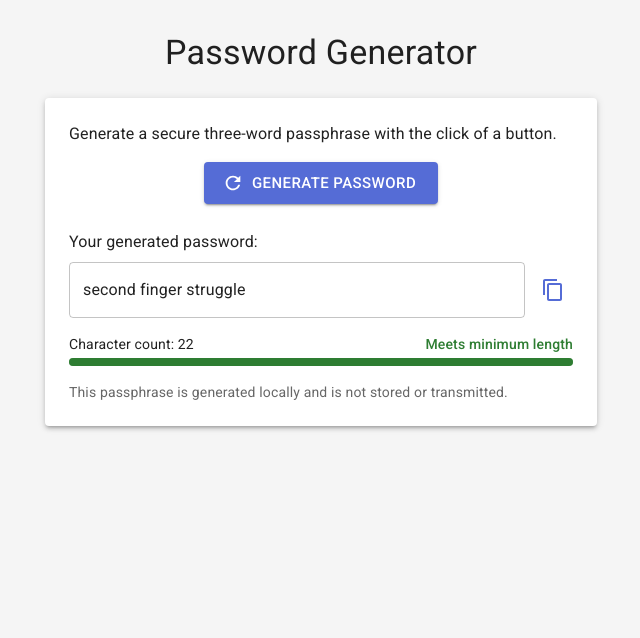
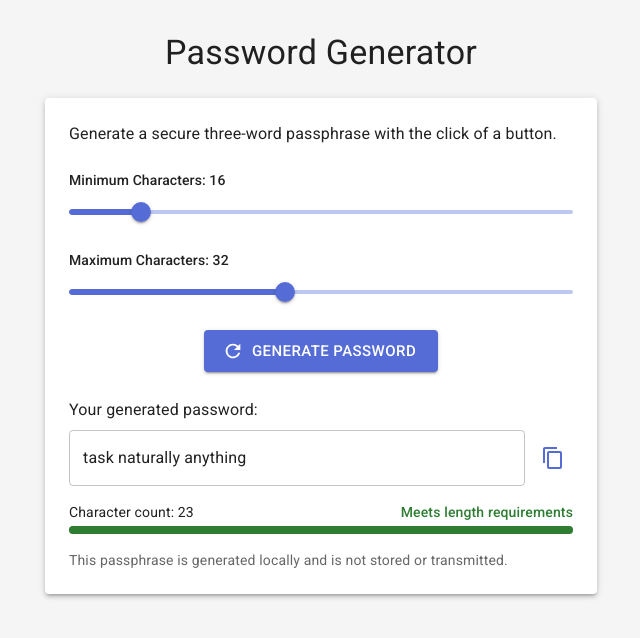
Before and after one commit to dervish666/PasswordGenerator, a React (Create React App) app: page / in a window 1280 px wide. Both pictures are taken after a click on the button "GENERATE PASSWORD". Shown: the top 638 px of the page, without its empty margins (319-959 px from the left). Built offline with nearby package versions, Linux system fonts and the light colour scheme.

Commit message:
added sliders

```diff
--- a/src/App.js
+++ b/src/App.js
@@ -9,35 +9,55 @@ import {
   IconButton,
   Snackbar,
   Alert,
-  LinearProgress
+  LinearProgress,
+  Slider
 } from '@mui/material';
 import ContentCopyIcon from '@mui/icons-material/ContentCopy';
 import RefreshIcon from '@mui/icons-material/Refresh';
-import { getRandomWordsEfficient } from './wordListUtils';
+import { getRandomWordsWithinLength } from './wordListUtils';
 
 function App() {
   const [password, setPassword] = useState('');
   const [copied, setCopied] = useState(false);
   const [charCount, setCharCount] = useState(0);
-  const [meetsMinLength, setMeetsMinLength] = useState(false);
-  const MIN_LENGTH = 16;
+  const [meetsLengthRequirements, setMeetsLengthRequirements] = useState(false);
+  const [minLength, setMinLength] = useState(16);
+  const [maxLength, setMaxLength] = useState(32);
 
   // Update character count when password changes
   useEffect(() => {
     const count = password.length;
     setCharCount(count);
-    setMeetsMinLength(count >= MIN_LENGTH);
-  }, [password]);
+    setMeetsLengthRequirements(count >= minLength && count <= maxLength);
+  }, [password, minLength, maxLength]);
 
-  // Function to generate a three-word passphrase
+  // Handle min length slider change
+  const handleMinLengthChange = (event, newValue) => {
+    // Ensure min doesn't exceed max
+    if (newValue <= maxLength) {
+      setMinLength(newValue);
+    }
+  };
+
+  // Handle max length slider change
+  const handleMaxLengthChange = (event, newValue) => {
+    // Ensure max doesn't go below min
+    if (newValue >= minLength) {
+      setMaxLength(newValue);
+    }
+  };
+
+  // Function to generate a passphrase within length constraints
   const generatePassword = async () => {
     try {
-      // Get 3 random words from the word list file
-      const selectedWords = await getRandomWordsEfficient(3);
+      // Get random words that form a password within the specified length range
+      const result = await getRandomWordsWithinLength(minLength, maxLength);
 
-      // Join with spaces
-      const newPassword = selectedWords.join(' ');
-      setPassword(newPassword);
+      setPassword(result.password);
+
+      if (!result.success) {
+        console.warn('Could not generate password within exact constraints, using best effort');
+      }
     } catch (error) {
       console.error('Error generating password:', error);
       // Fallback to a default password if there's an error
@@ -76,6 +96,34 @@ function App() {
             Generate a secure three-word passphrase with the click of a button.
           </Typography>
 
+          {/* Length Range Sliders */}
+          <Box sx={{ mt: 3, mb: 2 }}>
+            <Typography variant="subtitle2" gutterBottom>
+              Minimum Characters: {minLength}
+            </Typography>
+            <Slider
+              value={minLength}
+              onChange={handleMinLengthChange}
+              min={8}
+              max={64}
+              step={1}
+              valueLabelDisplay="auto"
+              sx={{ mb: 2 }}
+            />
+
+            <Typography variant="subtitle2" gutterBottom>
+              Maximum Characters: {maxLength}
+            </Typography>
+            <Slider
+              value={maxLength}
+              onChange={handleMaxLengthChange}
+              min={8}
+              max={64}
+              step={1}
+              valueLabelDisplay="auto"
+            />
+          </Box>
+
           <Box sx={{ display: 'flex', justifyContent: 'center', mt: 2 }}>
             <Button
               variant="contained"
@@ -112,7 +160,7 @@ function App() {
                 </IconButton>
               </Box>
 
-              {/* Character count and minimum length indicator */}
+              {/* Character count and length range indicator */}
               <Box sx={{ mt: 2, mb: 1 }}>
                 <Box sx={{ display: 'flex', justifyContent: 'space-between', mb: 0.5 }}>
                   <Typography variant="body2">
@@ -121,17 +169,21 @@ function App() {
                   <Typography
                     variant="body2"
                     sx={{
-                      color: meetsMinLength ? 'success.main' : 'error.main',
+                      color: meetsLengthRequirements ? 'success.main' : 'error.main',
                       fontWeight: 'medium'
                     }}
                   >
-                    {meetsMinLength ? 'Meets minimum length' : `Minimum ${MIN_LENGTH} characters required`}
+                    {meetsLengthRequirements
+                      ? 'Meets length requirements'
+                      : charCount < minLength
+                        ? `Minimum ${minLength} characters required`
+                        : `Maximum ${maxLength} characters exceeded`}
                   </Typography>
                 </Box>
                 <LinearProgress
                   variant="determinate"
-                  value={Math.min((charCount / MIN_LENGTH) * 100, 100)}
-                  color={meetsMinLength ? "success" : "primary"}
+                  value={Math.min((charCount / minLength) * 100, 100)}
+                  color={meetsLengthRequirements ? "success" : charCount > maxLength ? "error" : "primary"}
                   sx={{ height: 8, borderRadius: 4 }}
                 />
               </Box>
--- a/src/wordListUtils.js
+++ b/src/wordListUtils.js
@@ -91,3 +91,76 @@ export const getRandomWordsEfficient = async (count = 3) => {
     return ['secure', 'password', 'generator'].slice(0, count);
   }
 };
+
+/**
+ * Generates a passphrase within specified character length constraints
+ * @param {number} minLength - Minimum total character length (including spaces)
+ * @param {number} maxLength - Maximum total character length (including spaces)
+ * @param {number} maxAttempts - Maximum number of attempts before giving up
+ * @returns {Promise<{words: string[], password: string, success: boolean}>} Result object
+ */
+export const getRandomWordsWithinLength = async (minLength = 16, maxLength = 32, maxAttempts = 100) => {
+  try {
+    // Fetch the entire file once
+    const response = await fetch('/wordlist.txt');
+    if (!response.ok) {
+      throw new Error('Failed to fetch word list');
+    }
+
+    const text = await response.text();
+    const allWords = text.split('\n').map(line => line.trim().toLowerCase()).filter(line => line.length > 0);
+
+    for (let attempt = 0; attempt < maxAttempts; attempt++) {
+      const words = [];
+      const usedIndices = new Set();
+
+      // Start with 3 words and adjust as needed
+      let targetWordCount = 3;
+
+      // Generate unique random words
+      while (words.length < targetWordCount && usedIndices.size < allWords.length) {
+        const randomIndex = Math.floor(Math.random() * allWords.length);
+
+        if (!usedIndices.has(randomIndex)) {
+          usedIndices.add(randomIndex);
+          const word = allWords[randomIndex];
+          if (word) {
+            words.push(word);
+          }
+        }
+      }
+
+      // Calculate password length (words joined by spaces)
+      const password = words.join(' ');
+      const passwordLength = password.length;
+
+      // Check if within constraints
+      if (passwordLength >= minLength && passwordLength <= maxLength) {
+        return { words, password, success: true };
+      }
+
+      // Adjust word count for next attempt based on current length
+      if (passwordLength < minLength) {
+        targetWordCount = Math.min(targetWordCount + 1, 6); // Try more words
+      } else if (passwordLength > maxLength) {
+        targetWordCount = Math.max(targetWordCount - 1, 2); // Try fewer words
+      }
+    }
+
+    // If we couldn't find a valid combination, return the last attempt with success: false
+    const fallbackWords = await getRandomWordsEfficient(3);
+    return {
+      words: fallbackWords,
+      password: fallbackWords.join(' '),
+      success: false
+    };
+  } catch (error) {
+    console.error('Error generating password within length constraints:', error);
+    const fallbackWords = ['secure', 'password', 'generator'];
+    return {
+      words: fallbackWords,
+      password: fallbackWords.join(' '),
+      success: false
+    };
+  }
+};
```
